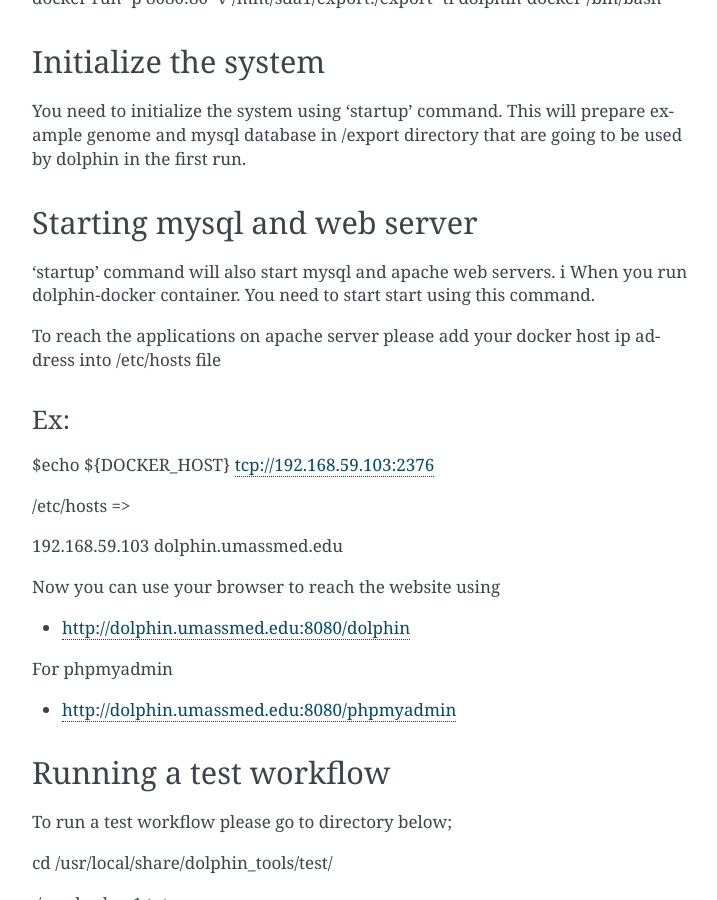
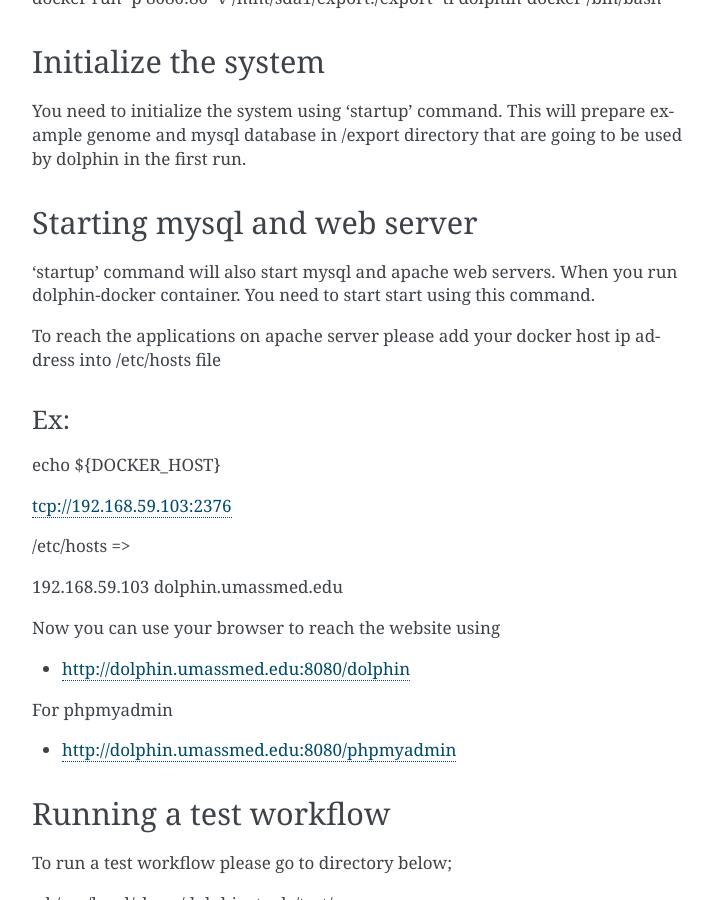
Before and after one commit to afirth/dolphin-docker, a Sphinx documentation site: the page built from docs/quickstart.rst, in a window 1280 px wide and 900 px high, scrolled down 867 px. Shown: the whole window, without its empty margins (388-1105 px from the left). Built offline with Sphinx 7.4.7, drawn with Linux system fonts in a browser that asks for light colours; formulas are drawn with MathJax 3.

Commit message:
Fixed typo

```diff
--- a/docs/quickstart.rst
+++ b/docs/quickstart.rst
@@ -49,14 +49,15 @@
 Starting mysql and web server
 ================
 
-'startup' command will also start mysql and apache web servers. i
+'startup' command will also start mysql and apache web servers.
 When you run dolphin-docker container. You need to start start using this command.
 
 To reach the applications on apache server please add your docker host ip address into /etc/hosts file
 
 Ex:
 -----------------
-$echo ${DOCKER_HOST}
+echo ${DOCKER_HOST}
+
 tcp://192.168.59.103:2376
 
 /etc/hosts =>
```
